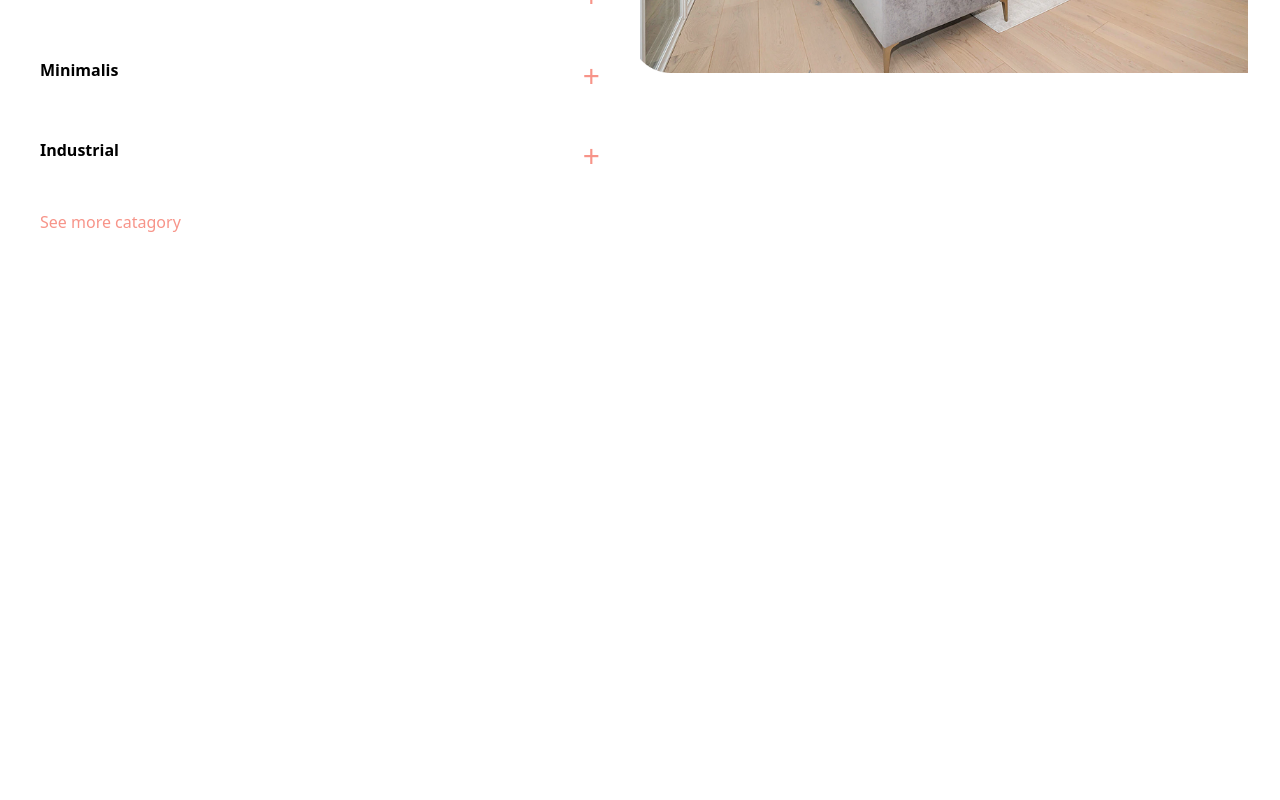
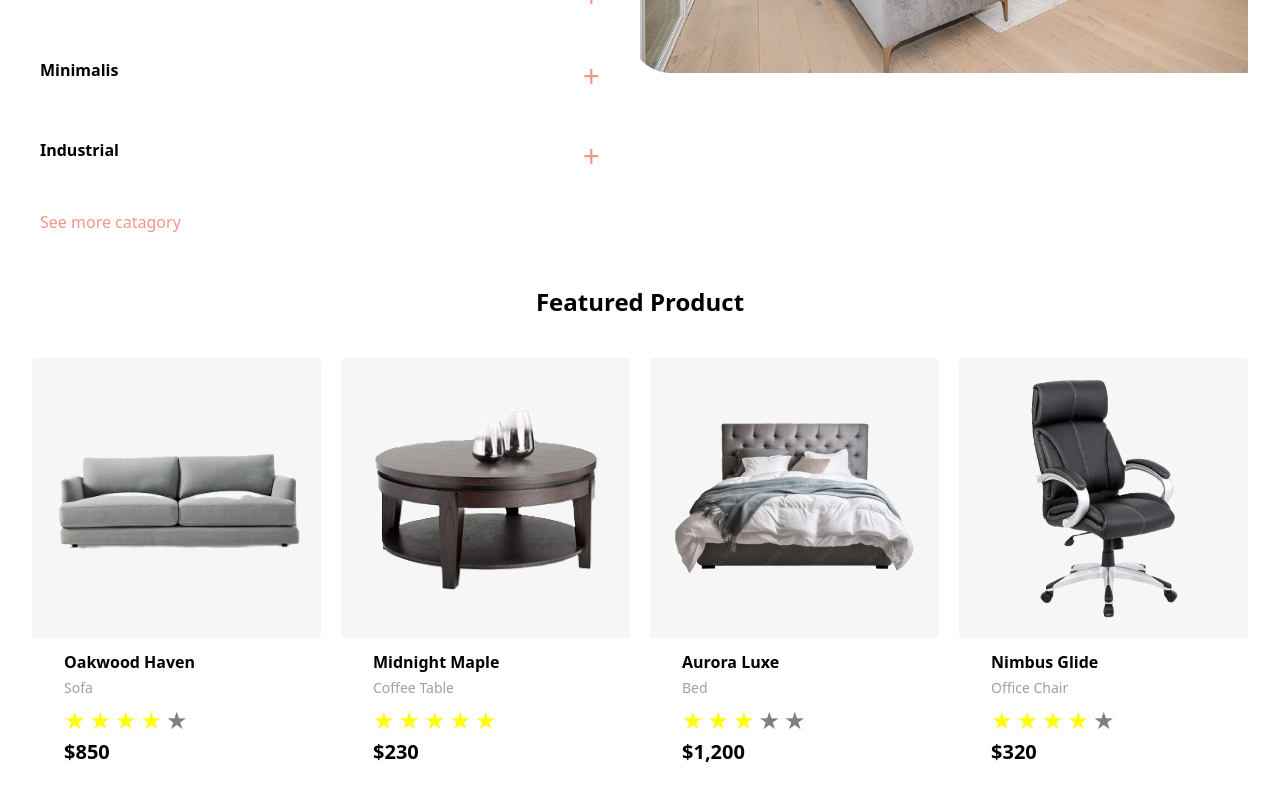
Before and after one commit to Th3-D5-482/Shady-Homes-Website, a React (Vite) app: page / in a window 1280 px wide. Shown: the part 1690-2490 px from the top of the page. Before the commit the page ends 1976 px from the top, so only its background shows below. Built offline with nearby package versions, Linux system fonts and the light colour scheme.

Commit message:
Th3_D5_482

```diff
--- a/src/App.jsx
+++ b/src/App.jsx
@@ -15,8 +15,8 @@ const App = () => {
       <Header/>
       <Choosing/>
       <Visualize/>
-      { /* <Featured/>
-      <Services/>
+      <Featured/>
+      { /* <Services/>
       <Homey/>
       <Footer/> */}
     </div>
--- a/src/Components/Featured.jsx
+++ b/src/Components/Featured.jsx
@@ -24,12 +24,12 @@ const StarRating = ({ rating }) => {
 
 const Featured = () => {
     return (
-    <div className='w-auto h-140 mx-8 mb-8 overflow-hidden'>
+    <div className='w-auto h-220 mx-8 mb-8 overflow-hidden md:h-140'>
         <h2 className='font-semibold text-2xl text-center mb-10'>Featured Product</h2>
-        <div className='h-110 flex justify-between gap-5'>
+        <div className='h-200 grid grid-rows-2 grid-cols-2 justify-between gap-5 md:flex md:h-110'>
             {products.map((product,index) => (
-                <div className='w-1/4 h-110 hover:border border-gray-400 rounded cursor-pointer' key ={index}>
-                    <div className='h-70 bg-center bg-no-repeat bg-contain bg-[#f6f6f6] rounded' style={{backgroundImage: `url(${product.image})`}}/>
+                <div className='w-auto h-110 hover:border border-gray-400 rounded cursor-pointer md:w-1/4' key ={index}>
+                    <div className='h-50 bg-center bg-no-repeat bg-contain bg-[#f6f6f6] rounded md:h-70' style={{backgroundImage: `url(${product.image})`}}/>
                     <div className='h-30 px-8 py-3'>
                         <p className='mb-1 font-semibold'>{product.name}</p>
                         <p className='text-gray-400 text-sm mb-1'>{product.category}</p>
```
